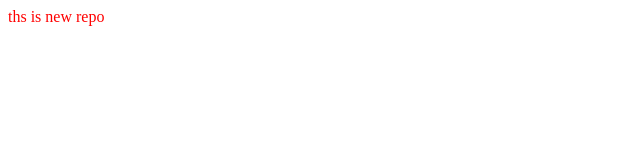
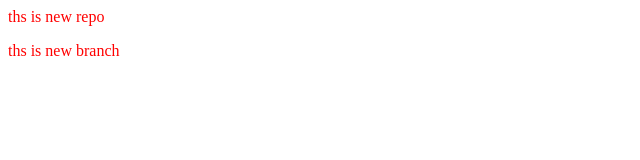
Before and after one commit to kunal15bisht/localrepo, a plain HTML site: page index.html in a window 1280 px wide. Shown: the full height of the page, 0-640 px from the left. Drawn offline with Linux system fonts and the light colour scheme.

Commit message:
add new branch

```diff
--- a/index.html
+++ b/index.html
@@ -1,2 +1,3 @@
 <link rel="stylesheet" href="style.css">
 <P>ths is new repo</P>
+<P>ths is new branch</P>
```
